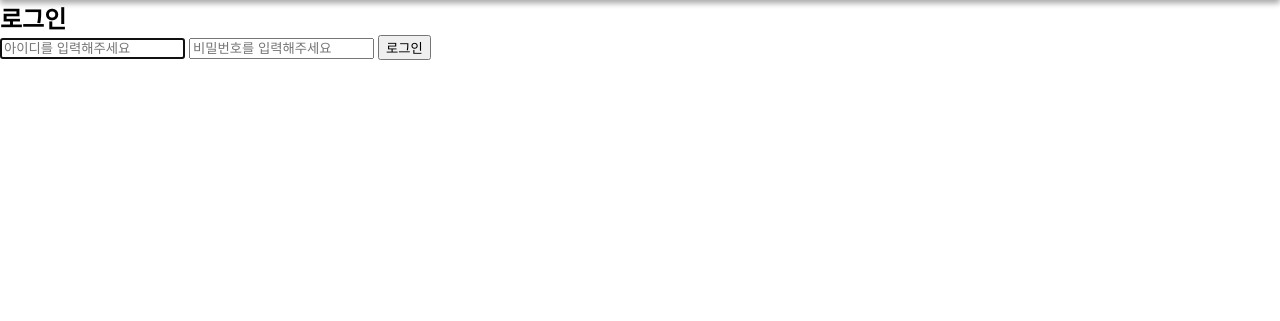
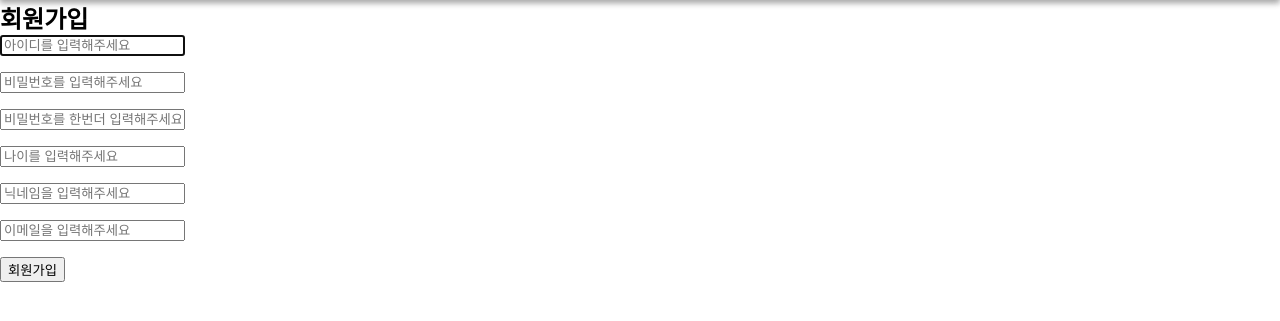
Before and after one commit to teamN-watson/watson-backend, a Django app: page /view/signup in a window 1280 px wide. Shown: the part 100-421 px from the top of the page. Run offline with Django 4.2, Linux system fonts and the light colour scheme.

Commit message:
signup page

```diff
--- a/front/templates/account/signup.html
+++ b/front/templates/account/signup.html
@@ -1,17 +1,29 @@
 {% extends "base.html" %}
 {% load static %}
 {% block extrahead %}
-<link rel="stylesheet" type="text/css" href="{% static "css/account/sign.css" %}">
+{% comment %} <link rel="stylesheet" type="text/css" href="{% static "css/account/sign.css" %}"> {% endcomment %}
+<script src="{% static 'js/sign.js' %}"></script>
 {% endblock %}
 {% block content %}
 <div class="signContainer">
-    <div class="signForm signinForm">
-        <h2>로그인</h2>
-        <form action="{% url "accounts:signin" %}" method="POST">
+    <div class="signForm signupForm">
+        <h2>회원가입</h2>
+        <form action="{% url "accounts:signup" %}" method="POST">
             {% csrf_token %}
-            <input type="text" name="user_id" autofocus="" placeholder="아이디를 입력해주세요" required="" id="id_user_id">
-            <input type="password" name="password" autocomplete="current-password" placeholder="비밀번호를 입력해주세요" required="" id="id_password">
-            <input type="submit" value="로그인">
+            <input type="text" name="user_id" autofocus="" placeholder="아이디를 입력해주세요" id="id_user_id">
+            <p class="error_msg user_id"></p>
+            <input type="password" name="password" autocomplete="current-password" placeholder="비밀번호를 입력해주세요" id="id_password">
+            <p class="error_msg password"></p>
+            <input type="password" name="confirm_password" autocomplete="current-password" placeholder="비밀번호를 한번더 입력해주세요" id="id_confirm_password">
+            <p class="error_msg confirm_password"></p>
+            <input type="text" name="age" placeholder="나이를 입력해주세요" id="id_age">
+            <p class="error_msg age"></p>
+            <input type="text" name="nickname" placeholder="닉네임을 입력해주세요" id="id_nickname">
+            <p class="error_msg nickname"></p>
+            <input type="email" name="email" placeholder="이메일을 입력해주세요" id="id_email">
+            <p class="error_msg email"></p>
+            <input type="submit" value="회원가입">
+            <span class="error_msg"></span>
 
         </form>
     </div>
--- a/static/css/style.css
+++ b/static/css/style.css
@@ -34,19 +34,6 @@ h1,h2,h3,h4,h5 {
     font-weight: bold;
     margin: 0;
 }
-.flex {
-    display: flex;
-}
-.cflex {
-    display: flex;
-    flex-direction: column;
-}
-.hCenter {
-    justify-content: center;
-}
-.wCenter {
-    align-items: center;
-}
 .container {
     width: 100%;
     max-width: 1280px;
```
Also changed, not shown: static/js/sign.js (+38 -3 lines).
